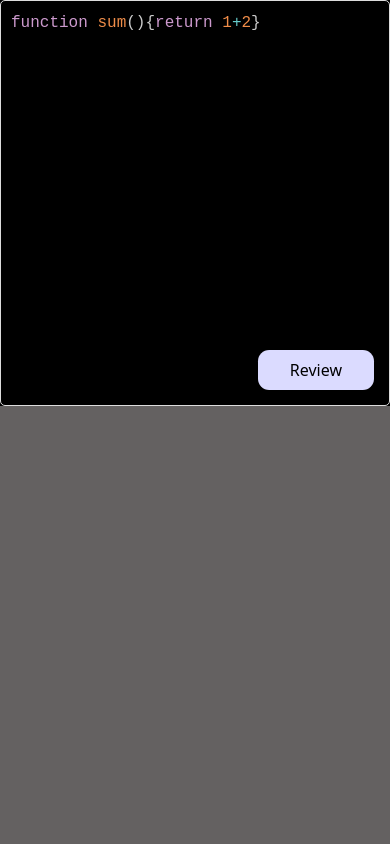
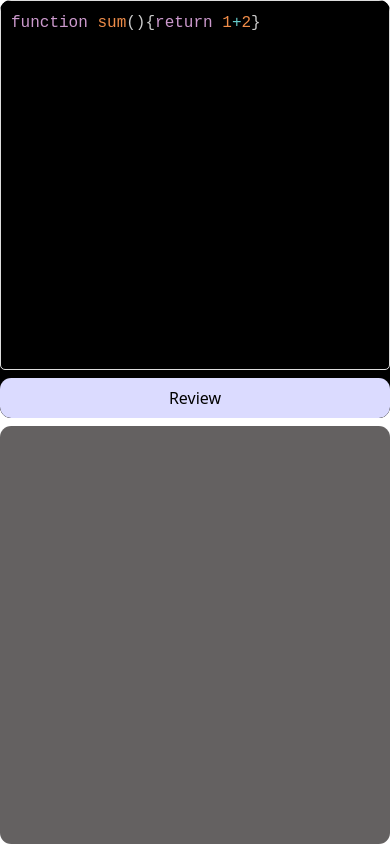
Before and after one commit to shivamabes/AI-Reviewer, a React (Vite) app: page / in a window 390 px wide. Built offline with nearby package versions, Linux system fonts and the light colour scheme.

Commit message:
Refactor main layout for improved responsiveness and structure

```diff
--- a/src/App.css
+++ b/src/App.css
@@ -10,17 +10,17 @@ html,body,
   height:100%;
 }
 
-main {
+main{
+  height: 100%;
+  width: 100%;
+  padding: 1.5rem;
   display: flex;
-  height: 100vh;
+  gap: 1rem;
 }
-
-.left, .right {
-  flex: 1;
-  display: flex;
-  flex-direction: column;
-  width: 50%;
+main .left, main .right{
   height: 100%;
+  flex-basis: 50%;
+  border-radius: 0.7rem;
 }
 
 main .left{
@@ -28,30 +28,6 @@ main .left{
   position: relative;
 
 }
-/* Responsive for mobile */
-@media (max-width: 768px) {
-  body, main, .left, .right, .code, .review {
-    margin:0;
-    padding: 0 ;
-    box-sizing: border-box;
-  }
-  main {
-    flex-direction: column;
-    height: 100vh;
-  }
-  .left, .right {
-    width: 100%;
-    height: 50vh;
-    min-height: 0;
-  }
-  .code {
-    height: 100%;
-  }
-  .review {
-    height: auto;
-  }
-}
-
 .left .code,
 .code pre ,
 .code pre code {
@@ -112,3 +88,79 @@ main .right{
     transform: rotate(360deg);
   }
 }
+/* ...existing code... */
+
+/* ...existing code... */
+
+@media (max-width: 768px) {
+  html, body, #root, main {
+    width: 100%;
+    height: 100%;
+    padding: 0 !important;
+    margin: 0 !important;
+    box-sizing: border-box;
+  }
+  main {
+    flex-direction: column;
+    gap: 0.5rem;
+    height: 100vh;
+    padding: 0 !important;
+  }
+  main .left {
+    display: flex;
+    flex-direction: column;
+    justify-content: flex-start;
+    align-items: stretch;
+    width: 100%;
+    height: 50vh;
+    min-height: 0;
+    border-radius: 0.7rem;
+    overflow: auto;
+    padding: 0 !important;
+    margin: 0 !important;
+    background-color: #000000;
+    position: relative;
+  }
+  .left .code {
+    flex: 1;
+    width: 100%;
+    height: 100%;
+    margin: 0;
+    border-radius: 0.7rem;
+    background-color: #000000;
+  }
+  main .left .review {
+    position: relative;
+    width: 100%;
+    margin-top: 0.5rem;
+    bottom: unset;
+    right: unset;
+    border-radius: 0.7rem;
+    text-align: center;
+    align-self: flex-end;
+  }
+  main .right {
+    width: 100%;
+    height: 50vh;
+    min-height: 0;
+    border-radius: 0.7rem;
+    overflow-y: auto;
+    padding: 0.5rem 0.5rem;
+    font-size: 1rem;
+    margin: 0 !important;
+  }
+  main .right pre,
+  main .right img {
+    max-width: 100%;
+    height: auto;
+    display: block;
+    margin: 0 auto;
+  }
+  .loader-container {
+    height: 100%;
+    width: 100%;
+  }
+}
+
+/* ...existing code... */
+/* ...existing code... */
```
